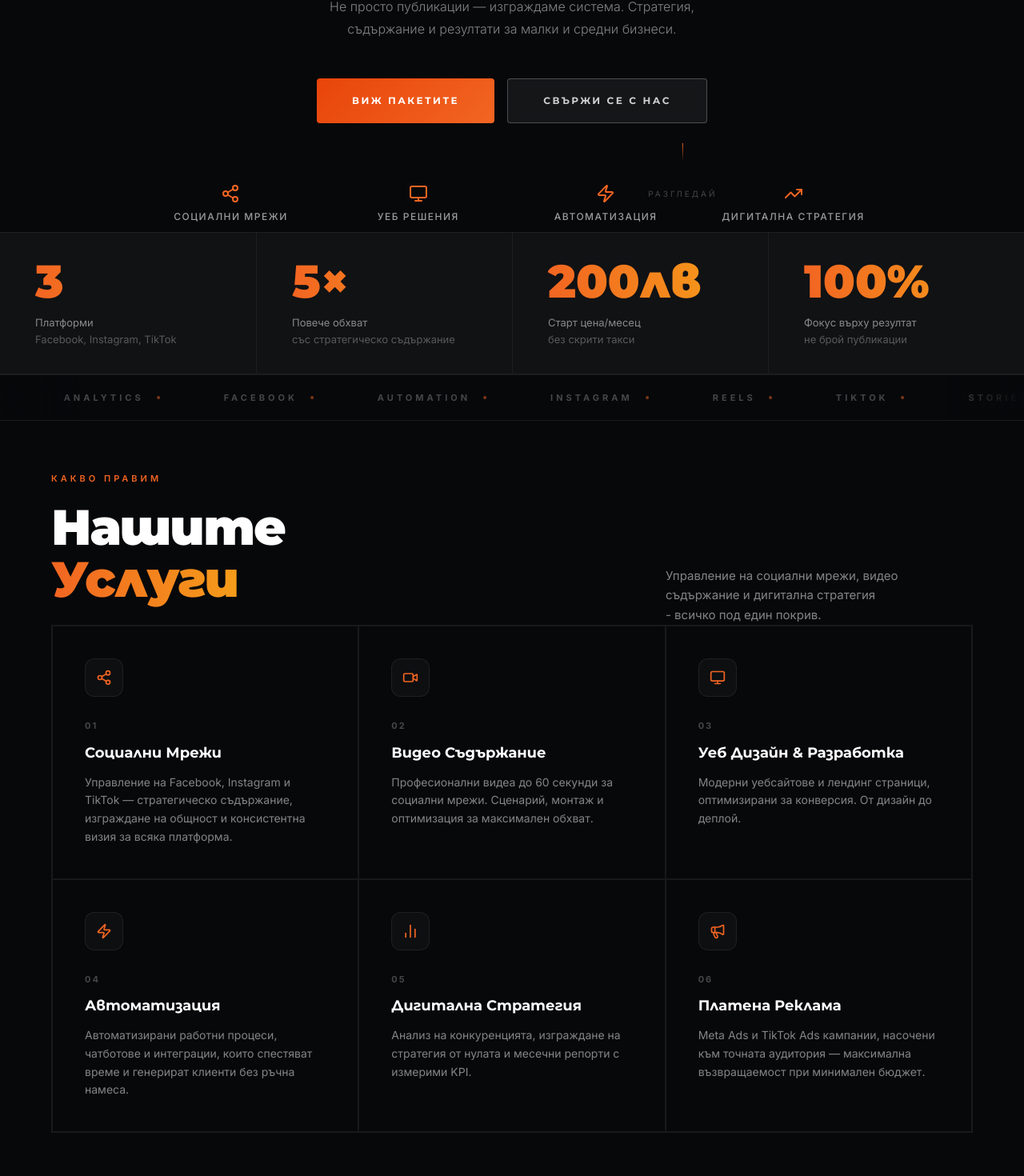
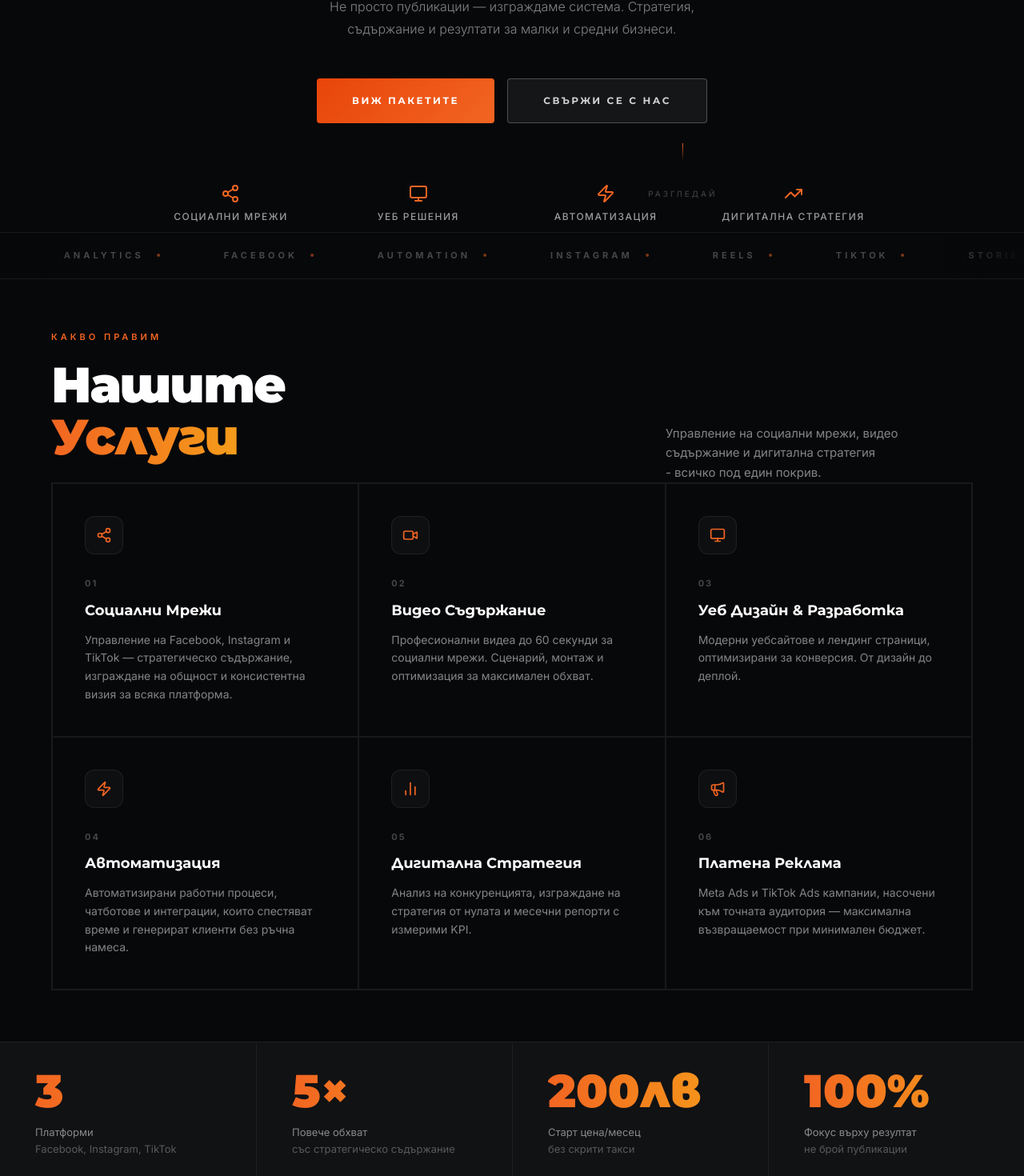
Before and after one commit to emobugs/digital-effect, a Next.js app: page / in a window 1280 px wide. Shown: the part 510-1980 px from the top of the page at 80% size. Built offline with nearby package versions, Linux system fonts and the light colour scheme.

Commit message:
reorder sections

```diff
--- a/src/app/page.tsx
+++ b/src/app/page.tsx
@@ -17,10 +17,10 @@ export default function Home() {
 			<Navbar />
 			<main>
 				<Hero />
-				<Stats />
 				<Marquee />
 				<Problem />
 				<Services />
+				<Stats />
 				<Packages />
 				<Extras />
 				<Process />
```
